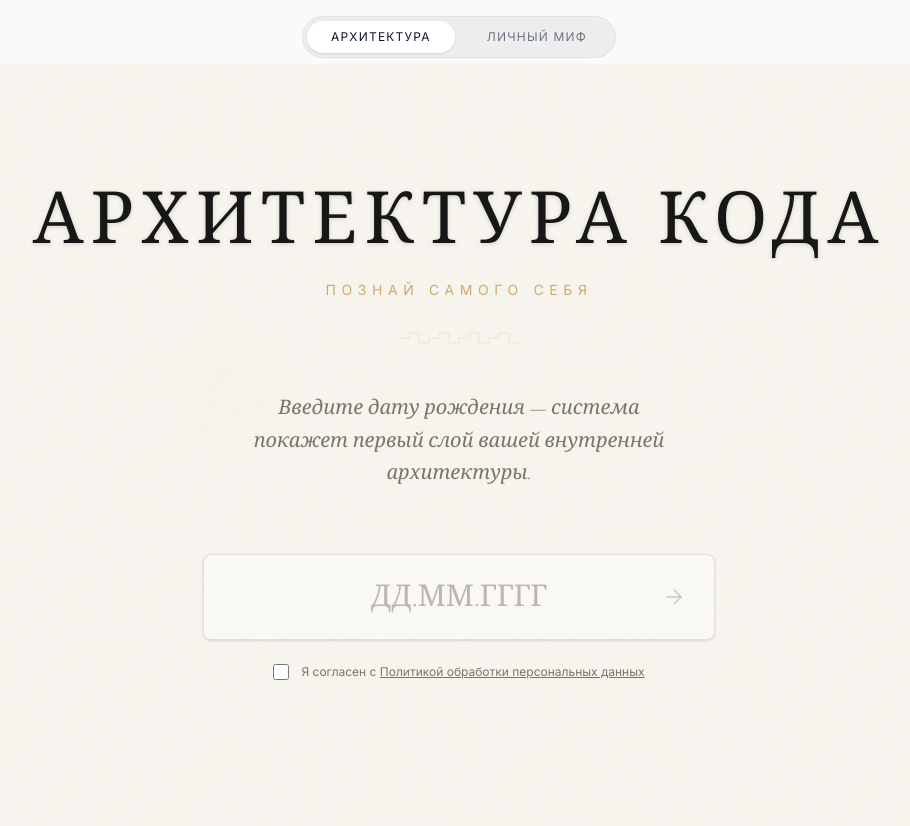
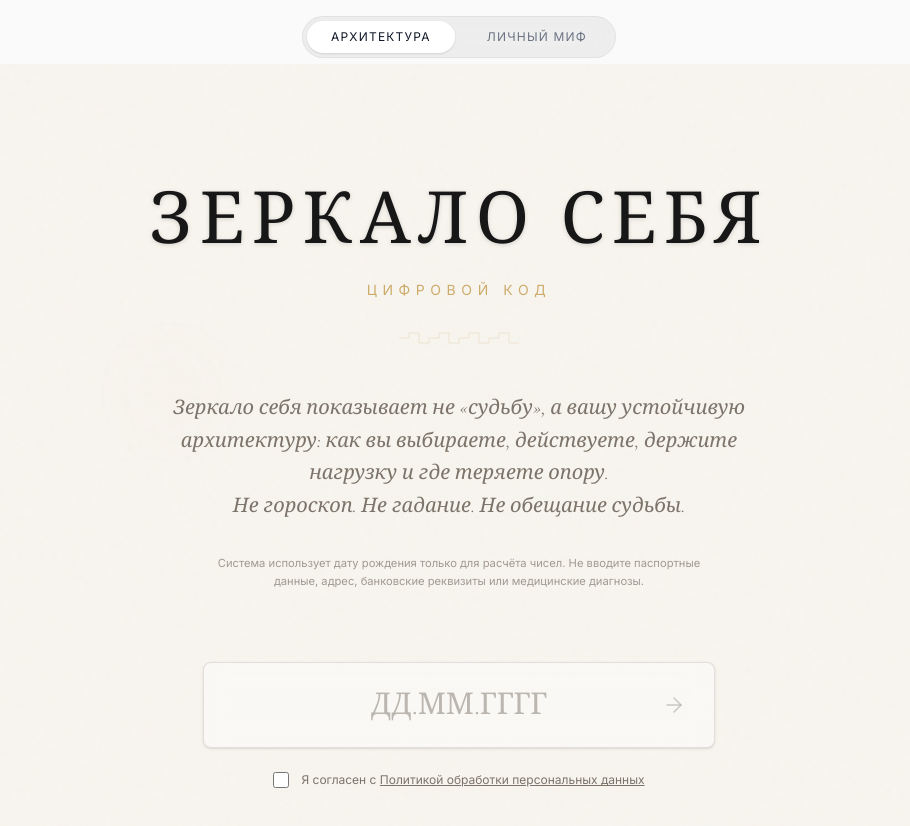
Before and after one commit to gnabriverner-pixel/Zerkalo, a React (Vite) app: page / in a window 1280 px wide. Shown: the top 826 px of the page, without its empty margins (181-1091 px from the left). Built offline with nearby package versions, Linux system fonts and the light colour scheme.

Commit message:
chore: sync production quickwins (copy, SEO, OG PNG)

```diff
--- a/index.html
+++ b/index.html
@@ -1,9 +1,23 @@
 <!doctype html>
-<html lang="en">
+<html lang="ru">
   <head>
     <meta charset="UTF-8" />
     <meta name="viewport" content="width=device-width, initial-scale=1.0" />
-    <title>Зеркало | Цифровой Код</title>
+    <title>Зеркало себя — Цифровой Код по дате рождения</title>
+    <meta name="description" content="Зеркало себя — первый фрагмент цифрового разбора по дате рождения: устойчивые склонности, сильные стороны и зоны напряжения. Не гороскоп и не гадание." />
+    <meta property="og:title" content="Зеркало себя — Цифровой Код" />
+    <meta property="og:description" content="Первый фрагмент цифрового разбора по дате рождения. Не гороскоп. Не гадание. Спокойный разбор устойчивых склонностей и зон напряжения." />
+    <meta property="og:type" content="website" />
+    <meta property="og:url" content="https://zerkalosebya.ru" />
+    <meta property="og:image" content="https://zerkalosebya.ru/og-image.png" />
+    <meta property="og:image:type" content="image/png" />
+    <meta property="og:image:width" content="1200" />
+    <meta property="og:image:height" content="630" />
+    <meta name="twitter:card" content="summary_large_image" />
+    <meta name="twitter:title" content="Зеркало себя — Цифровой Код" />
+    <meta name="twitter:description" content="Первый фрагмент цифрового разбора по дате рождения. Не гороскоп. Не гадание." />
+    <meta name="twitter:image" content="https://zerkalosebya.ru/og-image.png" />
+    <link rel="icon" type="image/png" href="/favicon.svg" />
     <link rel="preconnect" href="https://fonts.googleapis.com">
     <link rel="preconnect" href="https://fonts.gstatic.com" crossorigin>
     <link href="https://fonts.googleapis.com/css2?family=Inter:wght@300;400;500&family=Cormorant+Garamond:ital,wght@0,400;0,500;0,600;1,400&display=swap" rel="stylesheet">
--- a/src/components/CodeArchitecture.tsx
+++ b/src/components/CodeArchitecture.tsx
@@ -218,16 +218,23 @@ export default function CodeArchitecture() {
         className="text-center mb-16 pt-10"
       >
         <h1 className="font-serif text-5xl md:text-7xl tracking-widest uppercase mb-6 text-[var(--color-ink)] drop-shadow-sm">
-          Архитектура<br className="md:hidden" /> Кода
+          Зеркало<br className="md:hidden" /> себя
         </h1>
         <p className="font-sans text-xs md:text-sm tracking-[0.4em] uppercase text-[var(--color-antique-gold)] opacity-90 mb-4">
-          Познай самого себя
+          Цифровой Код
         </p>
         <MeanderDivider />
         <div className="relative inline-block mt-4">
           <div className="absolute -left-8 -top-8 w-16 h-16 bg-[var(--color-antique-gold)] opacity-5 blur-2xl rounded-full"></div>
-          <p className="font-serif text-[1.1rem] md:text-xl text-[var(--color-muted)] max-w-md mx-auto italic leading-relaxed relative z-10">
-            Введите дату рождения — система покажет первый слой вашей внутренней архитектуры.
+          <p className="font-serif text-[1.1rem] md:text-xl text-[var(--color-muted)] max-w-xl mx-auto italic leading-relaxed relative z-10">
+            Зеркало себя показывает не «судьбу», а вашу устойчивую архитектуру: как вы выбираете, действуете, держите нагрузку и где теряете опору.<br/>
+            Не гороскоп. Не гадание. Не обещание судьбы.
+          </p>
+        </div>
+        <div className="mt-8 mb-2">
+          <p className="font-sans text-[0.7rem] text-[var(--color-muted)] max-w-lg mx-auto leading-relaxed opacity-70">
+            Система использует дату рождения только для расчёта чисел.
+            Не вводите паспортные данные, адрес, банковские реквизиты или медицинские диагнозы.
           </p>
         </div>
       </motion.div>
@@ -631,6 +638,29 @@ export default function CodeArchitecture() {
                     </p>
                   )}
                   <BigResearchTeaser onCtaClick={handlePdfRequest} />
+
+                  {/* Telegram CTA */}
+                  <motion.div
+                    initial={{ opacity: 0, y: 10 }}
+                    animate={{ opacity: 1, y: 0 }}
+                    transition={{ delay: 0.3 }}
+                    className="w-full max-w-4xl mx-auto mb-8 p-8 md:p-10 bg-[var(--color-ivory)] border border-[var(--border-soft)] text-center"
+                  >
+                    <p className="font-serif text-xl md:text-2xl text-[var(--color-ink)] mb-4">
+                      Это первый фрагмент разбора.
+                    </p>
+                    <p className="font-sans text-sm text-[var(--color-muted)] max-w-md mx-auto mb-6 leading-relaxed">
+                      Полный сценарий — с выбором формата, глубоким разбором и возможностью задать вопрос — доступен в Telegram.
+                    </p>
+                    <a
+                      href="https://t.me/digitalcodesystem_bot"
+                      target="_blank"
+                      rel="noopener noreferrer"
+                      className="inline-block px-10 py-4 bg-[var(--color-ink)] text-[var(--color-ivory)] font-sans text-xs tracking-[0.2em] uppercase hover:bg-black transition-colors"
+                    >
+                      Получить полный разбор в Telegram
+                    </a>
+                  </motion.div>
                 </>
               ) : null}
             </div>
```
Also changed, not shown: public/og-image.png (added).
